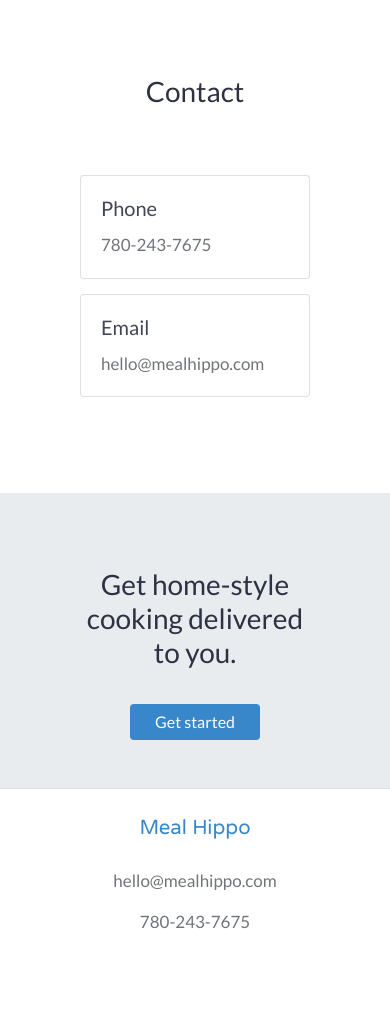
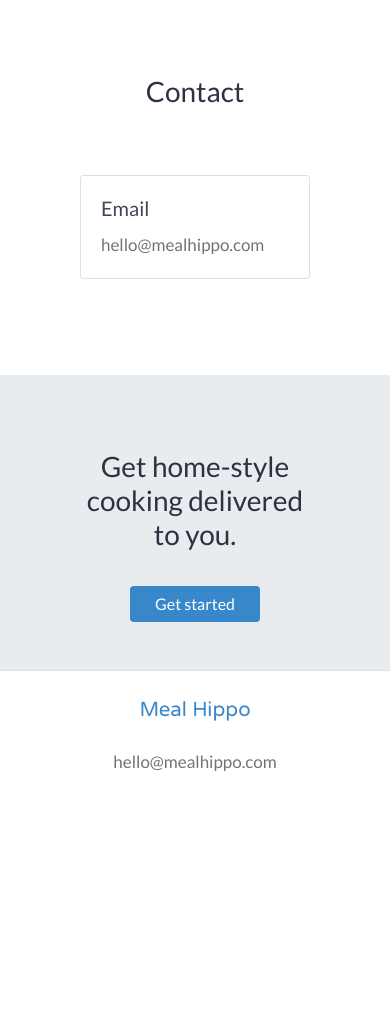
Before and after one commit to bneeland/meal-hippo, a Django app: page /contact in a window 390 px wide. Shown: the part 81-1104 px from the top of the page. After the commit the page ends 852 px from the top, so only its background shows below. Run offline with Django 3.2, Linux system fonts and the light colour scheme; parts of the project's set-up code (start-up, migrations or seed data) failed here and were passed over; some libraries are stand-ins or nearby versions.

Commit message:
Removed phone number

```diff
--- a/templates/base.html
+++ b/templates/base.html
@@ -91,7 +91,7 @@
           </div>
           <div class="col-sm text-sm-right">
             <p>hello@mealhippo.com</p>
-            <p>780-243-7675</p>
+            <!-- <p>780-243-7675</p> -->
           </div>
         </div>
       </div>
--- a/webplatform/templates/webplatform/contact_view.html
+++ b/webplatform/templates/webplatform/contact_view.html
@@ -18,12 +18,12 @@
       </div>
 
       <div class="card-deck mb-5">
-        <div class="card">
+        <!-- <div class="card">
           <div class="card-body">
             <h5 class="card-title">Phone</h5>
             <p class="card-text">780-243-7675</p>
           </div>
-        </div>
+        </div> -->
         <div class="card">
           <div class="card-body">
             <h5 class="card-title">Email</h5>
```
